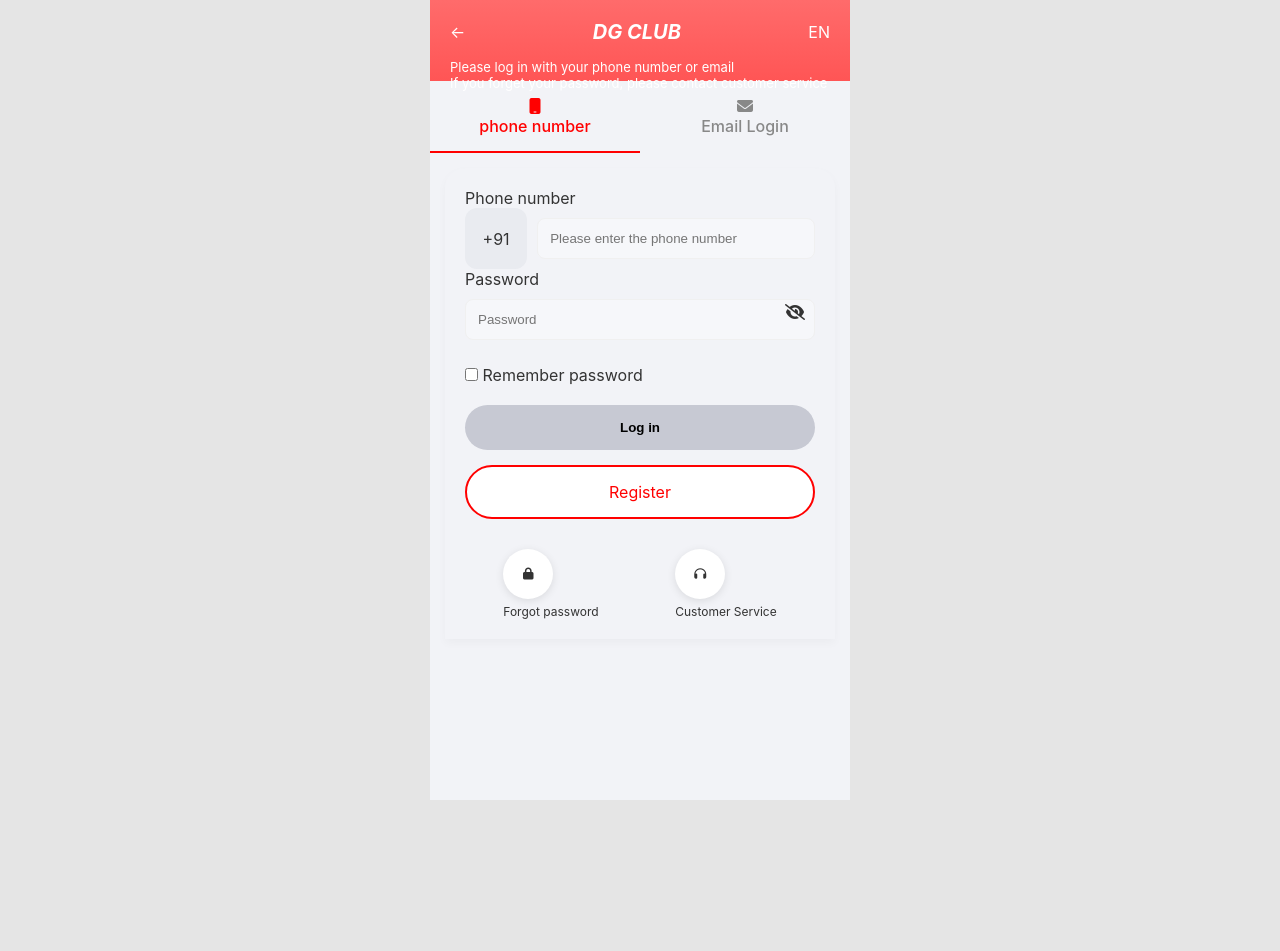
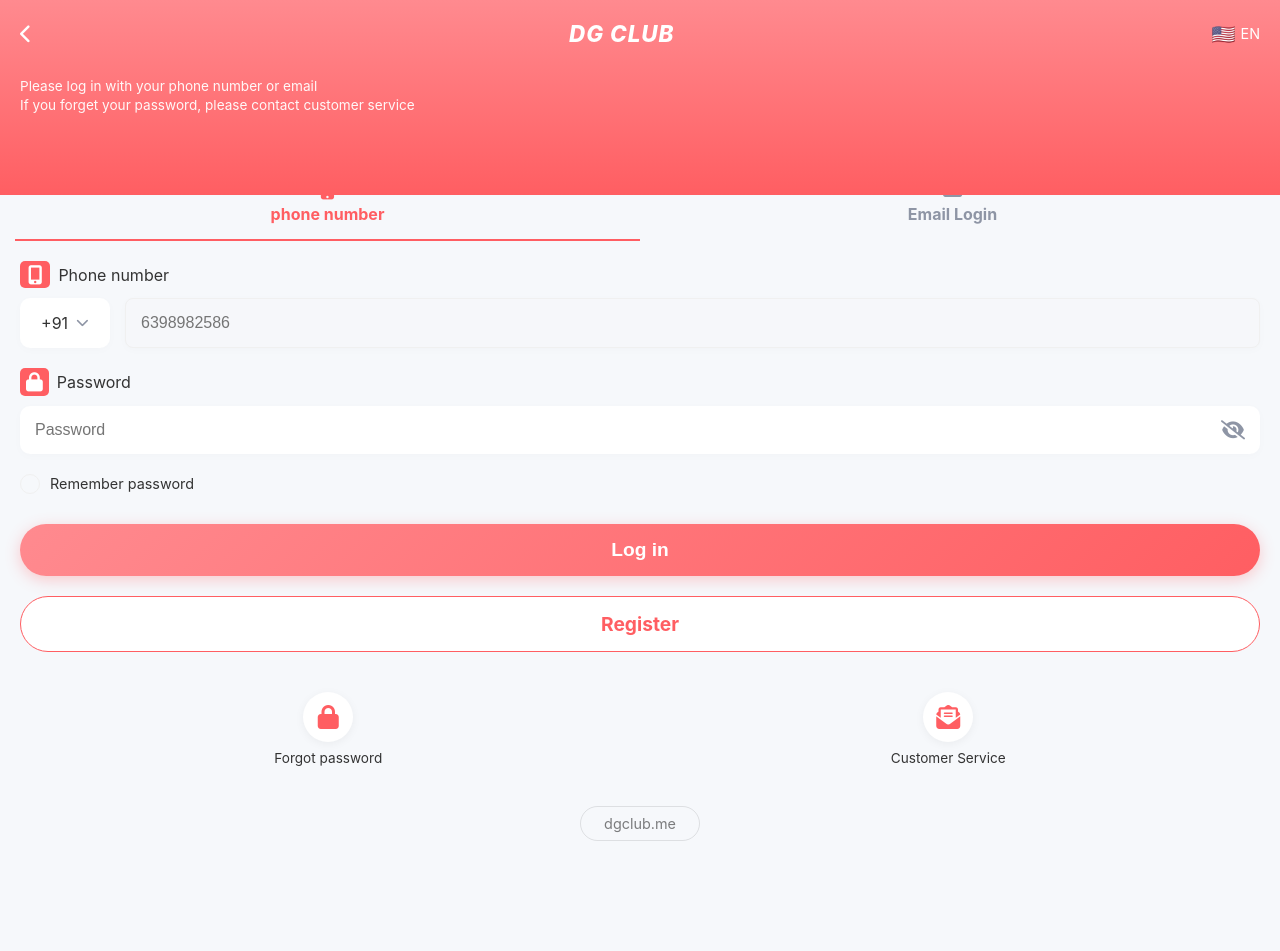
Before and after one commit to Sahbaj0786/DG-Club, a Django app: page /login/ in a window 1280 px wide. Before the commit the page ends 800 px from the top, so only its background shows below. Run offline with Django 5.2, Linux system fonts and the light colour scheme.

Commit message:
Add files via upload

```diff
--- a/templates/login.html
+++ b/templates/login.html
@@ -1,145 +1,244 @@
 {% extends 'base.html' %}
+
 {% block content %}
-
-<link rel="stylesheet" href="https://cdnjs.cloudflare.com/ajax/libs/font-awesome/6.5.0/css/all.min.css">
-
 <style>
-
     body {
-    background: #e5e5e5;
-    display: flex;
-    justify-content: center;
+        background-color: #f6f8fb;
     }
 
-/* MOBILE FRAME */
-.container-box {
-    width: 100%;
-    max-width: 420px;
-    background: #f2f3f7;
-    min-height: 100vh;
+    .login-container {
+        padding: 0;
     }
 
-/* HEADER */
-.header {
-    background: linear-gradient(180deg,#ff6b6b,#ff4d4d);
-    padding: 20px;
+    .top-gradient-header {
+        background: linear-gradient(180deg, #ff8a8f 0%, #ff5e62 100%);
+        padding: 20px 20px 80px 20px;
         color: white;
+        position: relative;
     }
 
-.nav {
+    .header-nav {
         display: flex;
         justify-content: space-between;
         align-items: center;
+        margin-bottom: 30px;
     }
 
-.logo {
-    font-weight: bold;
-    font-style: italic;
-    font-size: 20px;
+    .header-nav .back-btn {
+        color: white;
+        font-size: 1.2rem;
+        text-decoration: none;
     }
 
-.subtext {
-    font-size: 13px;
-    margin-top: 15px;
+    .header-nav .logo-text {
+        font-size: 1.4rem;
+        font-weight: 800;
+        font-style: italic;
+        letter-spacing: 1px;
     }
 
-/* TABS */
-.tabs {
+    .header-nav .lang {
         display: flex;
+        align-items: center;
+        gap: 5px;
+        font-size: 0.9rem;
+    }
+
+    .header-nav .lang img {
+        width: 24px;
+        border-radius: 4px;
+    }
+
+    .subtitle-text {
+        font-size: 0.85rem;
+        line-height: 1.4;
+        opacity: 0.95;
+    }
+
+    .tabs-wrapper {
+        display: flex;
+        background: transparent;
         margin-top: -30px;
-    background: #f2f3f7;
+        padding: 0 15px;
     }
 
     .tab {
         flex: 1;
         text-align: center;
-    padding: 15px;
-    font-weight: 500;
-    color: #888;
+        padding: 15px 0;
+        font-weight: bold;
+        font-size: 1rem;
         border-bottom: 2px solid transparent;
+        color: #8e95a5;
+        display: flex;
+        flex-direction: column;
+        align-items: center;
+        gap: 5px;
+        background: #f6f8fb;
+        border-top-left-radius: 12px;
+        border-top-right-radius: 12px;
     }
 
     .tab.active {
-    color: red;
-    border-bottom: 2px solid red;
+        color: var(--primary-red);
+        border-bottom: 2px solid var(--primary-red);
+        background: #f6f8fb;
     }
 
-/* CARD */
-.card {
-    background: #f2f3f7;
-    border-radius: 20px 20px 0 0;
+    .tab i { font-size: 1.2rem; }
+
+    .form-wrapper {
         padding: 20px;
     }
 
-/* INPUT STYLE */
-.input-box {
-    background: #e9ebf0;
-    border-radius: 12px;
-    padding: 15px;
-    border: none;
-    width: 100%;
+    .form-group {
+        margin-bottom: 20px;
     }
 
-.phone-row {
+    .form-label {
         display: flex;
-    gap: 10px;
+        align-items: center;
+        gap: 8px;
+        font-size: 1rem;
+        color: var(--text-dark);
+        margin-bottom: 10px;
     }
 
-.code {
-    width: 80px;
-    background: #e9ebf0;
-    border-radius: 12px;
+    .form-label i { color: var(--primary-red); font-size: 1.2rem; }
+
+    .phone-input-group {
+        display: flex;
+        gap: 15px;
+    }
+
+    .country-code {
+        width: 90px;
+        background: white;
+        border-radius: 10px;
         display: flex;
         justify-content: center;
         align-items: center;
+        font-size: 1rem;
+        color: var(--text-dark);
+        border: none;
+        box-shadow: 0 2px 10px rgba(0,0,0,0.02);
     }
 
-/* PASSWORD */
-.password {
+    .phone-field {
+        flex: 1;
+        background: white;
+        border: none;
+        border-radius: 10px;
+        padding: 15px;
+        font-size: 1rem;
+        color: var(--text-dark);
+        box-shadow: 0 2px 10px rgba(0,0,0,0.02);
+        outline: none;
+    }
+
+    .password-group {
         position: relative;
     }
 
-.eye {
-    position: absolute;
-    right: 10px;
-    top: 15px;
+    .password-group input {
+        width: 100%;
+        background: white;
+        border: none;
+        border-radius: 10px;
+        padding: 15px;
+        font-size: 1rem;
+        color: var(--text-dark);
+        box-shadow: 0 2px 10px rgba(0,0,0,0.02);
+        outline: none;
     }
 
-/* BUTTON */
-.login-btn {
-    width: 100%;
-    padding: 15px;
-    border-radius: 30px;
-    background: #c7c9d3;
-    border: none;
-    font-weight: bold;
-    margin-top: 20px;
+    .password-group .toggle-eye {
+        position: absolute;
+        right: 15px;
+        top: 50%;
+        transform: translateY(-50%);
+        color: var(--text-muted);
+        font-size: 1.2rem;
     }
 
-.register-btn {
-    width: 100%;
-    padding: 15px;
-    border-radius: 30px;
-    border: 2px solid red;
-    color: red;
-    background: white;
-    margin-top: 15px;
-    text-align: center;
+    .remember-row {
+        display: flex;
+        align-items: center;
+        gap: 10px;
+        margin-bottom: 30px;
+        color: var(--text-dark);
+        font-size: 0.9rem;
     }
 
-/* BOTTOM */
-.bottom {
-    display: flex;
-    justify-content: space-around;
-    margin-top: 30px;
+    .remember-row input[type="checkbox"] {
+        width: 20px;
+        height: 20px;
+        border-radius: 50%;
+        border: 1px solid var(--border-color);
+        appearance: none;
+        outline: none;
+        position: relative;
     }
-
-.bottom div {
-    text-align: center;
+    .remember-row input[type="checkbox"]:checked {
+        background: var(--primary-red);
+        border-color: var(--primary-red);
+    }
+    .remember-row input[type="checkbox"]:checked::after {
+        content: '\2713';
+        color: white;
+        position: absolute;
+        top: 50%;
+        left: 50%;
+        transform: translate(-50%, -50%);
         font-size: 12px;
     }
 
-.icon-circle {
+    .btn-submit {
+        background: linear-gradient(135deg, #ff8a8f 0%, #ff5e62 100%);
+        width: 100%;
+        color: white;
+        border: none;
+        padding: 15px;
+        border-radius: 30px;
+        font-size: 1.2rem;
+        font-weight: bold;
+        box-shadow: 0 4px 15px rgba(255, 94, 98, 0.3);
+        margin-bottom: 20px;
+        cursor: pointer;
+    }
+
+    .btn-register {
+        background: white;
+        width: 100%;
+        color: var(--primary-red);
+        border: 1px solid var(--primary-red);
+        padding: 15px;
+        border-radius: 30px;
+        font-size: 1.2rem;
+        font-weight: bold;
+        cursor: pointer;
+        display: block;
+        text-align: center;
+        text-decoration: none;
+    }
+
+    .bottom-links {
+        display: flex;
+        justify-content: space-around;
+        margin-top: 40px;
+    }
+
+    .bottom-link {
+        display: flex;
+        flex-direction: column;
+        align-items: center;
+        gap: 8px;
+        color: var(--text-dark);
+        text-decoration: none;
+        font-size: 0.85rem;
+    }
+
+    .bottom-link .icon-box {
         width: 50px;
         height: 50px;
         background: white;
@@ -147,85 +246,116 @@
         display: flex;
         justify-content: center;
         align-items: center;
-    margin-bottom: 5px;
-    box-shadow: 0 2px 8px rgba(0,0,0,0.1);
+        font-size: 1.5rem;
+        color: var(--primary-red);
+        box-shadow: 0 2px 10px rgba(0,0,0,0.05);
     }
 
+    .site-pill {
+        width: 120px;
+        margin: 40px auto 20px auto;
+        padding: 8px;
+        border-radius: 20px;
+        border: 1px solid rgba(0,0,0,0.1);
+        text-align: center;
+        font-size: 0.9rem;
+        color: rgba(0,0,0,0.5);
+    }
+
+    /* Override base styles that break this layout */
+    input[type="text"], input[type="password"] {
+        margin: 0 !important;
+        padding: 15px !important;
+    }
 </style>
 
-<div class="container-box">
-
-    <!-- HEADER -->
-    <div class="header">
-        <div class="nav">
-            ←
-            <div class="logo">DG CLUB</div>
-            EN
+<div class="login-container">
+    <div class="top-gradient-header">
+        <div class="header-nav">
+            <a href="#" class="back-btn"><i class="fas fa-chevron-left"></i></a>
+            <div class="logo-text">DG CLUB</div>
+            <div class="lang">
+                <span style="font-size:1.2rem;">🇺🇸</span> EN
             </div>
-
-        <div class="subtext">
-            Please log in with your phone number or email <br>
+        </div>
+        <div class="subtitle-text">
+            Please log in with your phone number or email<br>
             If you forget your password, please contact customer service
         </div>
     </div>
 
-    <!-- TABS -->
-    <div class="tabs">
+    <div class="tabs-wrapper">
         <div class="tab active">
-            <i class="fa fa-mobile"></i><br>
+            <i class="fas fa-mobile-alt" style="color:var(--primary-red);"></i>
             phone number
         </div>
         <div class="tab">
-            <i class="fa fa-envelope"></i><br>
+            <i class="fas fa-envelope"></i>
             Email Login
         </div>
     </div>
 
-    <!-- CARD -->
-    <div class="card">
-        <form method="post">
+    <div class="form-wrapper">
+        <!-- Django's auth views require a POST to /login/ -->
+        <form method="post" action="{% url 'login' %}">
             {% csrf_token %}
+            <!-- This triggers a redirect to /account/ upon successful login -->
+            <input type="hidden" name="next" value="{% url 'account' %}">
 
-            <label>Phone number</label>
-            <div class="phone-row">
-                <div class="code">+91</div>
-                <input type="text" name="username" class="input-box" placeholder="Please enter the phone number">
-            </div>
-
-            <label style="margin-top:15px;">Password</label>
-            <div class="password">
-                <input type="password" id="pwd" name="password" class="input-box" placeholder="Password">
-                <i class="fa fa-eye-slash eye" onclick="toggle()"></i>
-            </div>
-
-            <div style="margin-top:15px;">
-                <input type="checkbox"> Remember password
-            </div>
-
-            <button class="login-btn">Log in</button>
-            <div class="register-btn">Register</div>
-        </form>
-
-        <div class="bottom">
-            <div>
-                <div class="icon-circle"><i class="fa fa-lock"></i></div>
-                Forgot password
-            </div>
-            <div>
-                <div class="icon-circle"><i class="fa fa-headphones"></i></div>
-                Customer Service
+            <div class="form-group">
+                <div class="form-label"><i class="fas fa-mobile-alt" style="background:#ff5e62; color:white; padding:4px 8px; border-radius:5px;"></i> Phone number</div>
+                <div class="phone-input-group">
+                    <div class="country-code">+91 <i class="fas fa-chevron-down" style="margin-left: 8px; font-size: 0.8rem; color: #8e95a5;"></i></div>
+                    <!-- Using username as field name for Django builtin auth -->
+                    <input type="text" name="username" class="phone-field" placeholder="6398982586" required autofocus>
                 </div>
             </div>
 
+            <div class="form-group">
+                <div class="form-label"><i class="fas fa-lock" style="background:#ff5e62; color:white; padding:4px 6px; border-radius:5px;"></i> Password</div>
+                <div class="password-group">
+                    <input type="password" name="password" id="login-password" placeholder="Password" required>
+                    <i class="fas fa-eye-slash toggle-eye" onclick="togglePassword()"></i>
+                </div>
             </div>
 
+            <div class="remember-row">
+                <input type="checkbox" id="remember">
+                <label for="remember">Remember password</label>
+            </div>
+
+            <button type="submit" class="btn-submit">Log in</button>
+            <a href="#" class="btn-register">Register</a>
+        </form>
+
+        <div class="bottom-links">
+            <a href="#" class="bottom-link">
+                <div class="icon-box"><i class="fas fa-lock"></i></div>
+                <span>Forgot password</span>
+            </a>
+            <a href="#" class="bottom-link">
+                <div class="icon-box"><i class="fas fa-envelope-open-text"></i></div>
+                <span>Customer Service</span>
+            </a>
+        </div>
+
+        <div class="site-pill">dgclub.me</div>
+    </div>
 </div>
 
 <script>
-function toggle(){
-    let x = document.getElementById("pwd");
-    x.type = x.type === "password" ? "text" : "password";
+function togglePassword() {
+    var pwdInput = document.getElementById('login-password');
+    var eyeIcon = document.querySelector('.toggle-eye');
+    if (pwdInput.type === "password") {
+        pwdInput.type = "text";
+        eyeIcon.classList.remove('fa-eye-slash');
+        eyeIcon.classList.add('fa-eye');
+    } else {
+        pwdInput.type = "password";
+        eyeIcon.classList.remove('fa-eye');
+        eyeIcon.classList.add('fa-eye-slash');
+    }
 }
 </script>
-
 {% endblock %}
```
Lines whose indentation alone changed are shown as unchanged.
